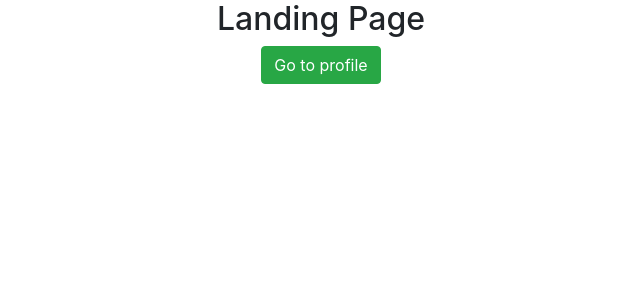
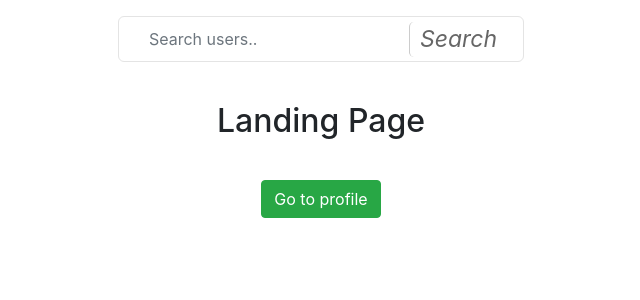
Before and after one commit to BadgeBook/LinkedOut, a React (Create React App) app: page / in a window 1280 px wide. Shown: the top 300 px of the page, without its empty margins (319-959 px from the left). Built offline with nearby package versions, Linux system fonts and the light colour scheme.

Commit message:
Added search bar in landing page

```diff
--- a/src/containers/homepage/homepage.css
+++ b/src/containers/homepage/homepage.css
@@ -1,3 +1,9 @@
 .Homepage {
+    margin-top: 2vh;
     text-align: center
 }
+
+.Homepage h2 {
+    margin-top: 5vh;
+    margin-bottom: 5vh;
+}
--- a/src/containers/homepage/homepage.js
+++ b/src/containers/homepage/homepage.js
@@ -1,6 +1,6 @@
 import React, { Component } from 'react';
 import './homepage.css';
-import CardsList from '../../components/cardsList/cardsList';
+import SearchBar from '../../containers/searchBar/searchBar';
 
 
 class Homepage extends Component {
@@ -11,6 +11,9 @@ class Homepage extends Component {
     render() {
         return (
             <div className="Homepage">
+                <div className="d-flex justify-content-center">
+                    <SearchBar history={this.props.history}/>
+                </div>
                 <h2>Landing Page</h2>
                 <button className="btn btn-success" onClick={() => window.location.href = '/profile'}>Go to profile</button>
             </div>
```
